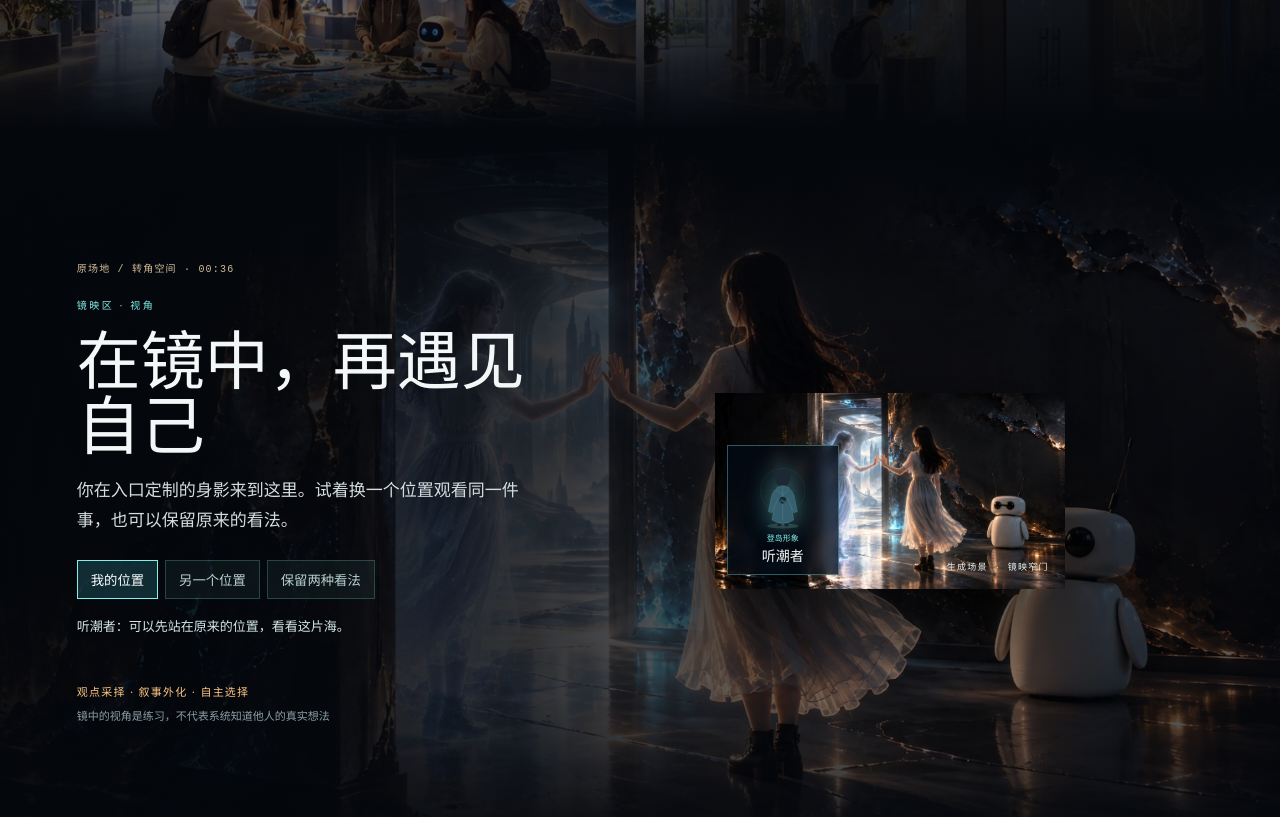
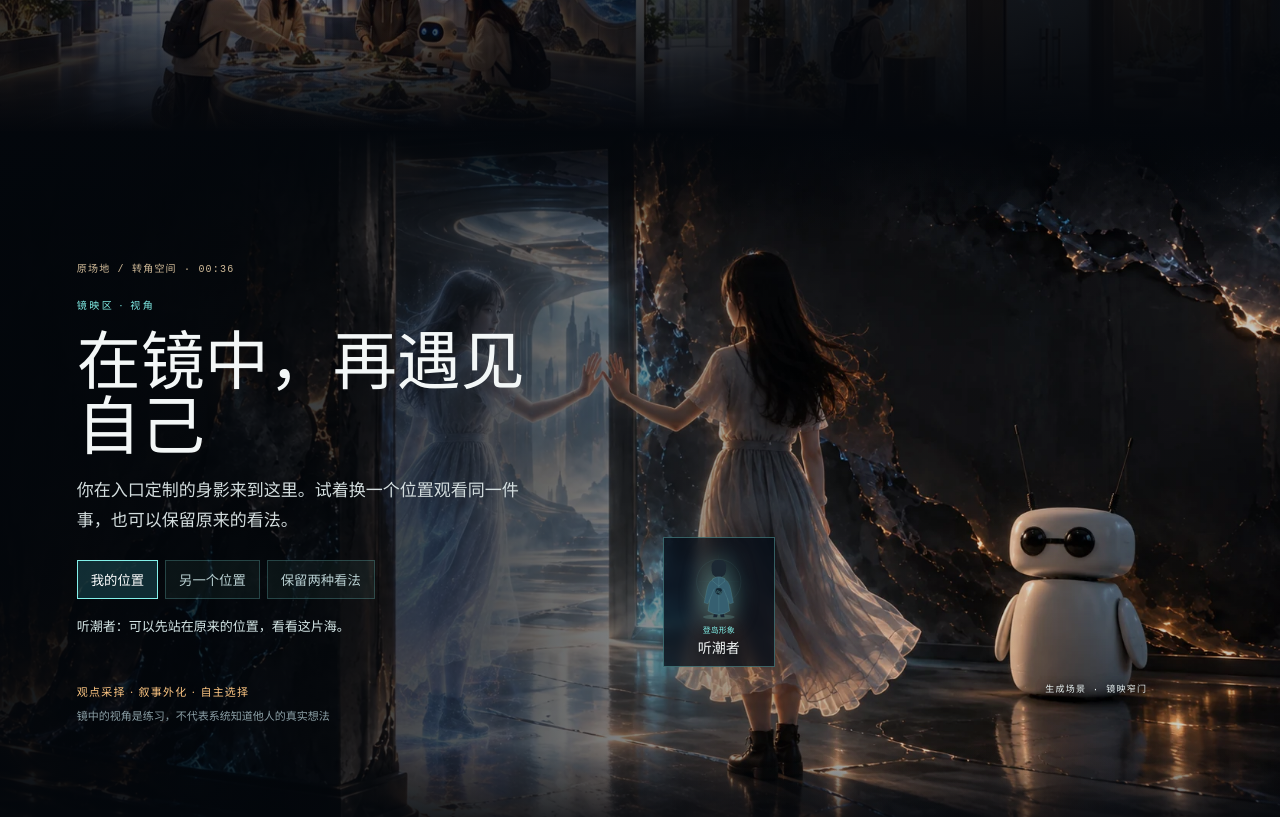
Before and after one commit to Miaaaaa123456789/Genisland, a plain HTML site: page index.html in a window 1280 px wide. Shown: the part 9200-10017 px from the top of the page. Drawn offline with Linux system fonts and the light colour scheme.

Commit message:
Let the mirror scene fill its space without duplicate framing

```diff
--- a/index.html
+++ b/index.html
@@ -116,13 +116,14 @@
     .avatar-caption{position:relative;z-index:2;width:100%;padding:27px 32px;background:linear-gradient(0deg,#041018,transparent);display:flex;justify-content:space-between;align-items:end;gap:15px}
     .avatar-caption small{font:10px monospace;letter-spacing:.12em;color:var(--cyan)}.avatar-caption strong{font:400 30px Georgia,"Songti SC",serif}.avatar-caption span{font-size:10px;color:#9ab1b4}
     .mirror-choices{display:flex;flex-wrap:wrap;gap:7px;margin-top:24px}.mirror-response{color:#d5e7e7;font-size:13px;line-height:1.7;min-height:48px;margin:16px 0 0}
-    .stop.s06{--scene:url('assets/mirror-doorway.webp')}
-    .mirror-card{aspect-ratio:16/9!important;align-self:center}.mirror-card img{object-position:center}.mirror-card:after{left:auto;right:16px}
-    .mirror-card .mirror-glass{position:absolute;left:12px;bottom:14px;width:112px;padding:7px 8px 9px;border:1px solid rgba(131,241,234,.35);background:rgba(3,12,22,.73);backdrop-filter:blur(6px);display:grid;justify-items:center}
+    .stop.s06{--scene:url('assets/mirror-doorway.webp')}.stop.s06:before{opacity:.96}.stop.s06:after{background:linear-gradient(90deg,rgba(3,7,12,.93),rgba(3,7,12,.67) 38%,rgba(3,7,12,.08) 72%,rgba(3,7,12,.22)),linear-gradient(0deg,#04070c,transparent 15%,transparent 86%,#04070c)}
+    .stop.s06 .stop-inner{grid-template-columns:minmax(300px,450px) minmax(320px,1fr);gap:5vw}
+    .mirror-card{aspect-ratio:auto!important;height:55vh;min-height:370px;overflow:visible;background:transparent;box-shadow:none}.mirror-card img{display:none;object-position:center}.mirror-card:after{left:auto;right:16px}
+    .mirror-card .mirror-glass{position:absolute;left:6%;bottom:10%;width:112px;padding:7px 8px 9px;border:1px solid rgba(131,241,234,.35);background:rgba(3,12,22,.73);backdrop-filter:blur(6px);display:grid;justify-items:center}
     .mirror-avatar-slot{width:100%;height:79px;display:grid;place-items:center;filter:drop-shadow(0 0 12px rgba(131,241,234,.5))}
     .mirror-identity{display:grid;gap:2px;text-align:center;text-shadow:0 2px 10px #02090e}.mirror-identity small{font-size:8px;color:var(--cyan)}.mirror-identity strong{font:400 14px Georgia,"Songti SC",serif}
     .bgm-toggle{position:fixed;left:var(--side);bottom:22px;z-index:65;display:flex;align-items:center;gap:9px;padding:8px 12px;border:1px solid rgba(131,241,234,.28);background:rgba(4,14,21,.78);backdrop-filter:blur(10px);color:#c6e3e5;font:10px inherit;letter-spacing:.08em;cursor:pointer}.bgm-toggle:hover{border-color:var(--cyan);color:#fff}.bgm-dot{width:6px;height:6px;border-radius:50%;background:#6c8b94}.bgm-toggle[aria-pressed="true"] .bgm-dot{background:var(--cyan);box-shadow:0 0 10px var(--cyan)}
-    @media(max-width:850px){.avatar-grid{grid-template-columns:1fr}.avatar-stage{min-height:550px}.hero-facts{gap:10px}}
+    @media(max-width:850px){.avatar-grid{grid-template-columns:1fr}.avatar-stage{min-height:550px}.hero-facts{gap:10px}.stop.s06 .stop-inner{grid-template-columns:1fr}.stop.s06:before{opacity:.34}.mirror-card{width:100%;height:auto;min-height:0;aspect-ratio:16/9!important;overflow:hidden;background:#02070d;box-shadow:0 35px 90px rgba(0,0,0,.62)}.mirror-card img{display:block}.mirror-card .mirror-glass{left:12px;bottom:14px}}
     @media(max-width:560px){.hero{min-height:690px}.hero-copy{padding-bottom:7vh}.hero h1{font-size:clamp(50px,12vw,70px);margin-bottom:19px}.hero-definition{font-size:15px}.hero-facts{grid-template-columns:1fr 1fr;gap:12px}.hero-facts div:last-child{grid-column:1/-1}.hero-enter{margin-top:18px}.avatar-studio{padding:80px 0}.avatar-stage{min-height:470px}.avatar-caption{padding:20px}.avatar-caption span{display:none}.mirror-card .mirror-glass{width:86px;padding:4px;left:5px;bottom:6px}.mirror-avatar-slot{height:57px}.mirror-identity small{font-size:7px}.mirror-identity strong{font-size:11px}.mirror-card:after{font-size:7px;right:5px;bottom:6px}}
   </style>
 </head>
```
